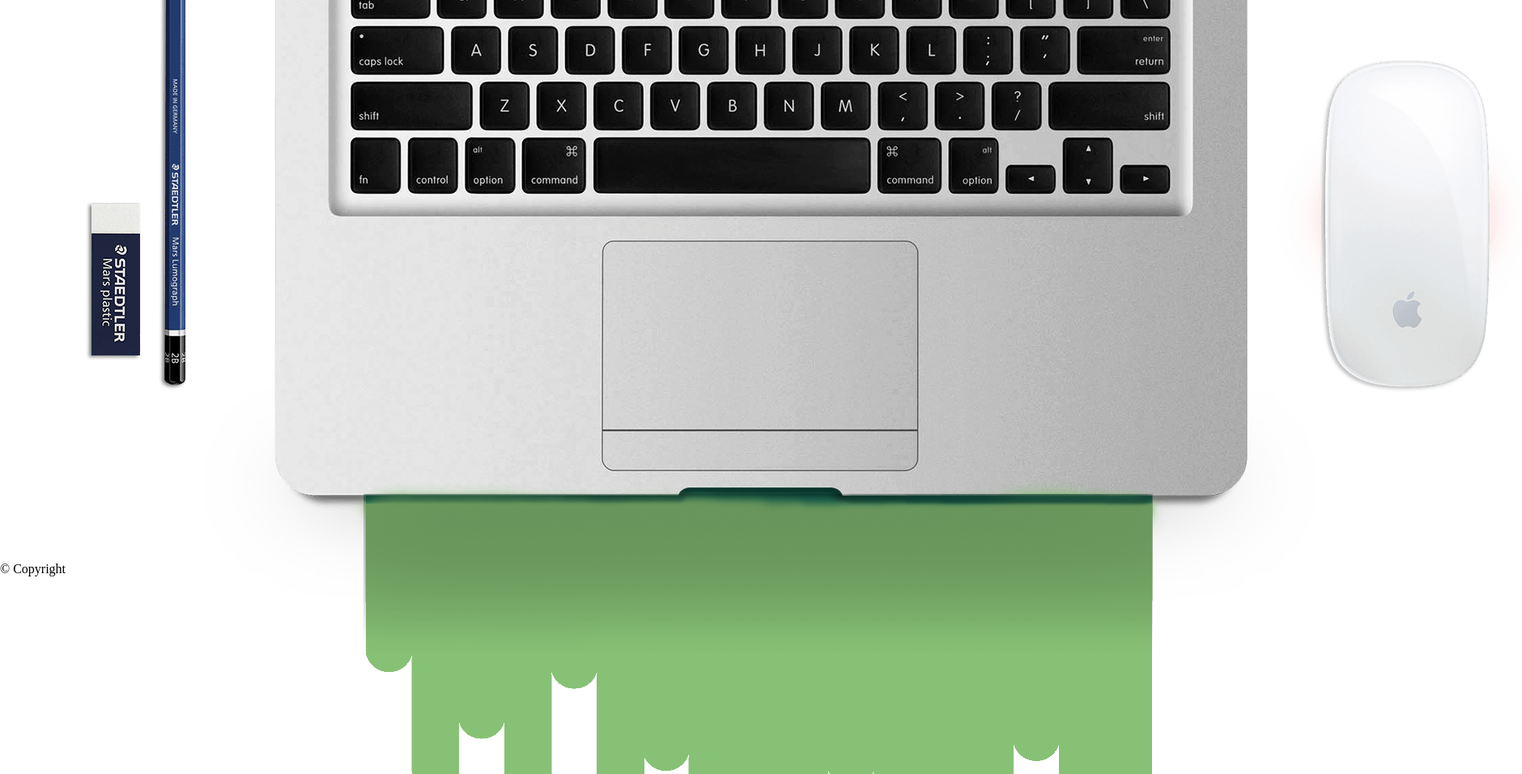
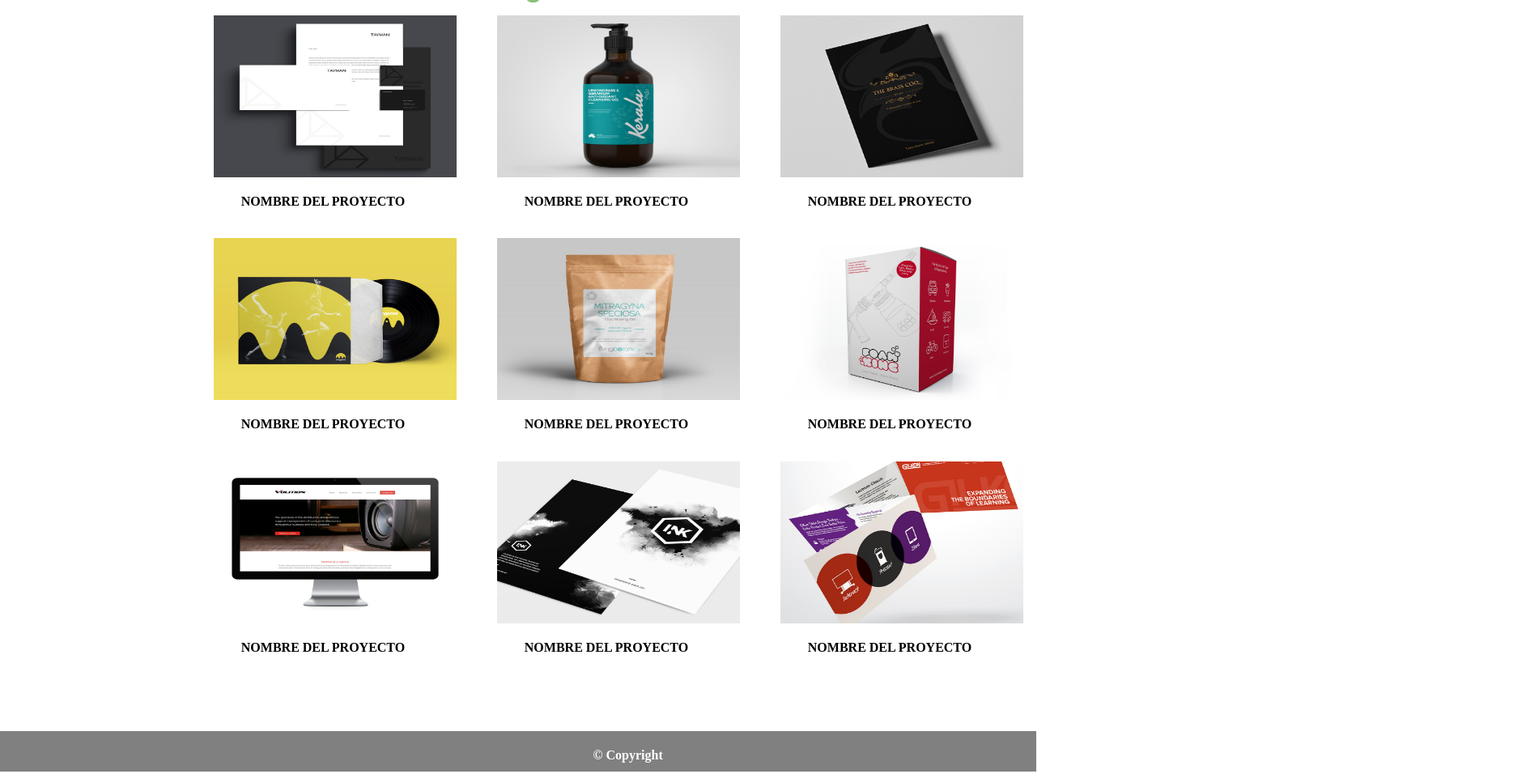
Before and after one commit to MariaRuizQ/App-Love, a plain HTML site: page index.html in a window 1280 px wide. Shown: the part 1844-2800 px from the top of the page at 81% size, 1880 px wide, since content can reach past the window. Drawn offline with Linux system fonts and the light colour scheme.

Commit message:
Añadiendo estilos al CSS

```diff
--- a/css/main.css
+++ b/css/main.css
@@ -58,17 +58,22 @@ img {
 
 header{
   margin-left: 120px;
+  padding: 20px;
   width: 100%
+  float:left;
 }
 
 .logo{
+  margin-right: 120px;
   width: 50px;
+  float: right;
 }
 
 a {
   color: #5F9EA0;
+  margin-left: 40px;
   text-decoration: none;
-  font-family: monospace;
+  font-family:cursive;
 }
 
 a:hover {
@@ -91,10 +96,26 @@ a:hover {
   }
 
 .primeraParte{
-  color: red;
+  color: white;
+  top: 100px;
   position: relative;
   text-align: center;
+}
 
+.boton{
+  margin: auto;
+  color: white;
+  border: 0;
+  padding: 10px;
+  text-align: center;
+}
+
+button{
+  margin: auto;
+  border: 0;
+  padding: 10px;
+  background-color: green;
+  text-align: center;
 }
 
 .segunda{
@@ -130,4 +151,50 @@ a:hover {
   width: 100%;
   text-align: center;
 }
+
+.imagen-grande{
+  text-align: center;
+  width: 50%;
+}
+
+.contenedor{
+  width: 100%;
+  float: left;
+  position: relative;
+  text-align: center;
+  transform: translateX(17.5%);
+}
+
+.imagenes-proyecto{
+  text-align: center;
+  width: 350px;
+  float: left;
+}
+
+.imagenes-nombre-proyecto{
+  width: 300px;
+  height: 200px;
+}
+
+p{
+  text-align: center;
+  font-weight: bold;
+  position: relative;
+}
+
+.cuarta-parte{
+  position: relative;
+  width: 100%;
+  color: white;
+  height: 50px;
+  background-color: gray;
+  top: 1400px;
+  text-align: center;
+}
+
+.final{
+  position: absolute;
+  text-align: center;
+  transform: translateX(850%);
+}
 /*ESCRIBE TU CÓDIGO DESDE AQUÍ*/
--- a/index.html
+++ b/index.html
@@ -23,7 +23,7 @@
         <h2 class="text-uppercase">you just found an untilmate</h2>
         <h1 class="text-uppercase">We are applove from heart</h1>
         <p class="text-uppercase">handcrafted - modern design - pixel perfect - passioned design</p>
-        <button class="text-uppercase"><a href="#">View services</a></button>
+        <button class="text-uppercase"><a class="boton" href="#">View services</a></button>
       </div>
     </div>
     </section>
@@ -66,11 +66,71 @@
           Lorem ipsum dolor sit amet, consectetur adipisicing elit, sed do eiusmod tempor incididuntut,<br>
           magna aliqua. Ut enim ad minim veniam, quis nostrud exercitation ullamco laboris.
         </h4>
-        <img src="assets/images/hero.png" alt="imagen grande">
+        <img class="imagen-grande" src="assets/images/hero.png" alt="imagen grande">
+        <div class="contenedor">
+        <div class="imagenes-proyecto">
+          <figure>
+            <img class="imagenes-nombre-proyecto" src="assets/images/work-1.jpg" alt="Foto 1">
+          </figure>
+          <p class="text-uppercase">nombre del proyecto</p>
+        </div>
+        <div class="imagenes-proyecto">
+          <figure>
+            <img class="imagenes-nombre-proyecto"src="assets/images/work-2.jpg" alt="Foto 1">
+          </figure>
+          <p class="text-uppercase">nombre del proyecto</p>
+        </div>
+        <div class="imagenes-proyecto">
+          <figure>
+            <img class="imagenes-nombre-proyecto" src="assets/images/work-3.jpg" alt="Foto 1">
+          </figure>
+          <p class="text-uppercase">nombre del proyecto</p>
+        </div>
+        </div>
+        <div class="contenedor">
+        <div class="imagenes-proyecto">
+          <figure>
+            <img class="imagenes-nombre-proyecto" src="assets/images/work-4.jpg" alt="Foto 1">
+          </figure>
+          <p class="text-uppercase">nombre del proyecto</p>
+        </div>
+        <div class="imagenes-proyecto">
+          <figure>
+            <img class="imagenes-nombre-proyecto"src="assets/images/work-5.jpg" alt="Foto 1">
+          </figure>
+          <p class="text-uppercase">nombre del proyecto</p>
+        </div>
+        <div class="imagenes-proyecto">
+          <figure>
+            <img class="imagenes-nombre-proyecto" src="assets/images/work-6.jpg" alt="Foto 1">
+          </figure>
+          <p class="text-uppercase">nombre del proyecto</p>
+        </div>
+        </div>
+        <div class="contenedor">
+        <div class="imagenes-proyecto">
+          <figure>
+            <img class="imagenes-nombre-proyecto" src="assets/images/work-7.jpg" alt="Foto 1">
+          </figure>
+          <p class="text-uppercase">nombre del proyecto</p>
+        </div>
+        <div class="imagenes-proyecto">
+          <figure>
+            <img class="imagenes-nombre-proyecto"src="assets/images/work-8.jpg" alt="Foto 1">
+          </figure>
+          <p class="text-uppercase">nombre del proyecto</p>
+        </div>
+        <div class="imagenes-proyecto">
+          <figure>
+            <img class="imagenes-nombre-proyecto" src="assets/images/work-9.jpg" alt="Foto 1">
+          </figure>
+          <p class="text-uppercase">nombre del proyecto</p>
+        </div>
+        </div>
       </div>
     </section>
-    <footer>
-      <p>&#169; Copyright</p>
+    <footer class="cuarta-parte">
+      <p class="final">&#169; Copyright</p>
     </footer>
   </body>
 </html>
```
